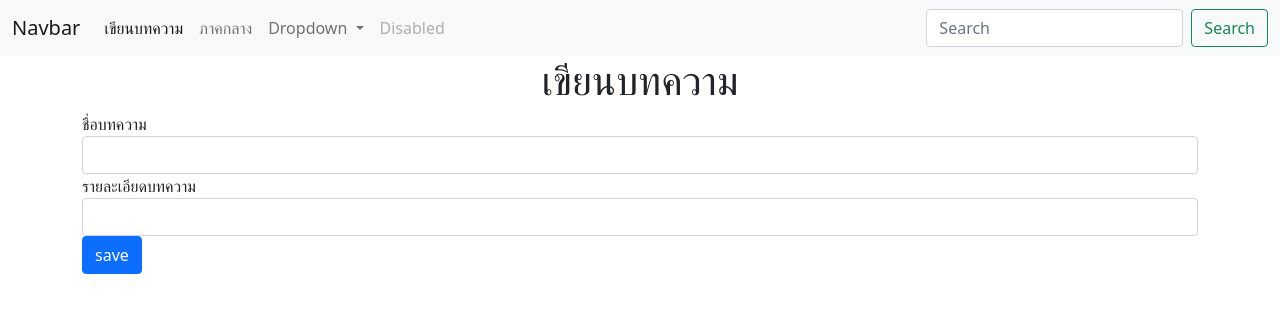
After one commit to Noppagorn/basicDjangobyKong, a Django app: page /createForm in a window 1280 px wide. The commit adds this page. Shown: the top 313 px of the page. Run offline with Django 3.2, Linux system fonts and the light colour scheme; some libraries are stand-ins or nearby versions.

Commit message:
Start chapter HTTP GETMETHOD

```diff
--- a/djangobasic/blog/views.py
+++ b/djangobasic/blog/views.py
@@ -16,3 +16,6 @@ def hello(request):
 
 def page1(request):
     return render(request,'page1.html')
+
+def createForm(request):
+    return render(request,'form.html')
--- a/djangobasic/djangobasic/urls.py
+++ b/djangobasic/djangobasic/urls.py
@@ -19,5 +19,6 @@ from blog import views
 urlpatterns = [
     path('admin/', admin.site.urls),
     path('',views.hello,name="home"), # name is name of rout
-    path('page1/',views.page1)
+    path('page1/',views.page1),
+    path('createForm',views.createForm)
 ]
--- /dev/null
+++ b/djangobasic/templates/form.html
@@ -0,0 +1,16 @@
+{% extends 'layout.html' %}
+
+{% block content %}
+<h1 align="center">เขียนบทความ</h1>
+<form action="" method="get">
+    <div class="form-group">
+        <label for="">ชื่อบทความ</label>
+        <input type="text" class="form-control" name="name">
+    </div>
+    <div class="form-group">
+        <label for="">รายละเอียดบทความ</label>
+        <input type="text" class="form-control" name="description">
+    </div>
+    <input type="submit" class="btn btn-primary" value="save">
+</form>
+{% endblock %}
--- a/djangobasic/templates/layout.html
+++ b/djangobasic/templates/layout.html
@@ -22,7 +22,7 @@
     <div class="collapse navbar-collapse" id="navbarSupportedContent">
       <ul class="navbar-nav me-auto mb-2 mb-lg-0">
         <li class="nav-item">
-          <a class="nav-link active" aria-current="page" href="#">Home</a>
+          <a class="nav-link active" aria-current="page" href="/createForm">เขียนบทความ</a>
         </li>
         <li class="nav-item">
           <a class="nav-link" href="/page1">ภาคกลาง</a>
```
